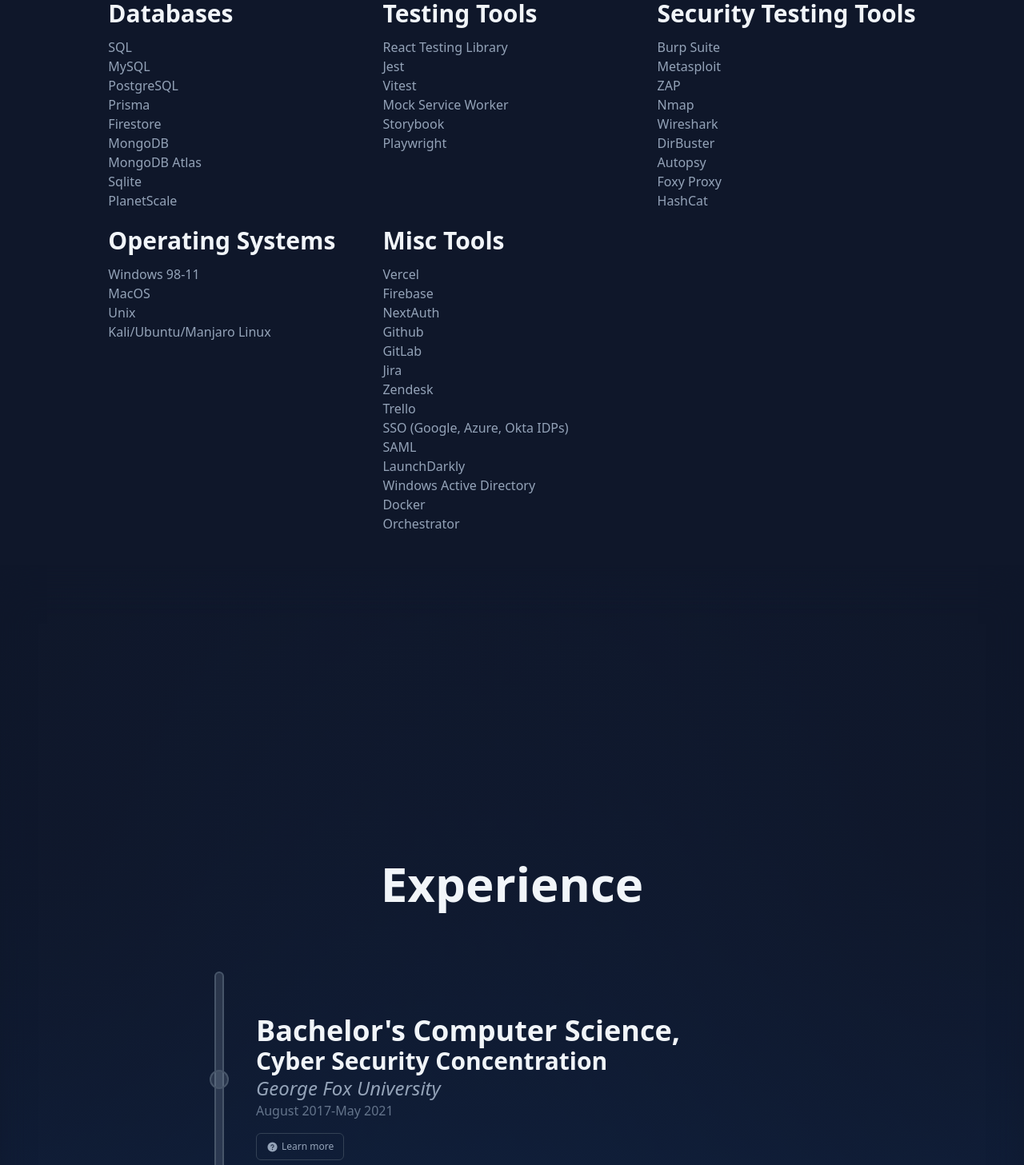
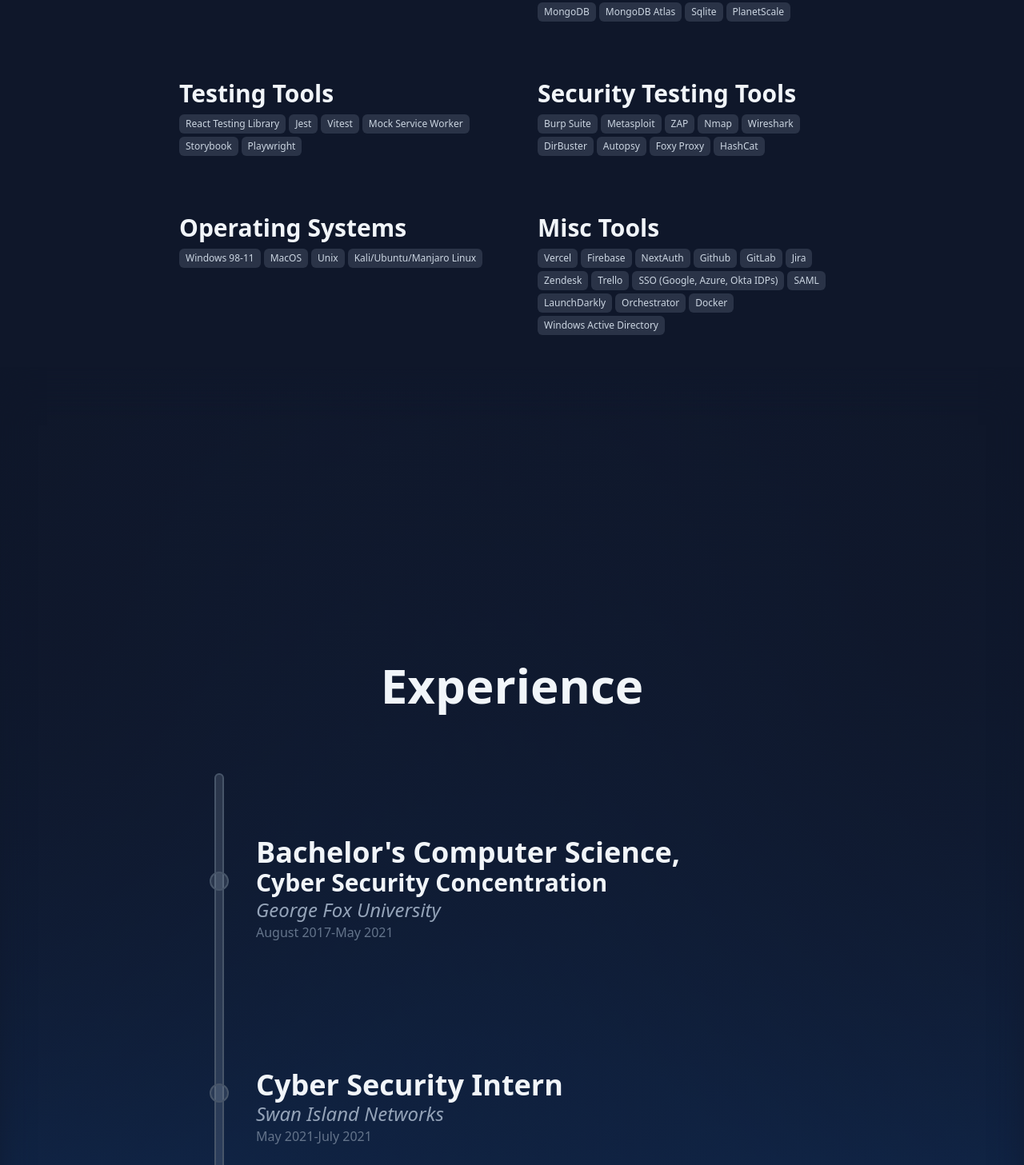
Before and after one commit to proctorinc/Portfolio, a React (Vite) app: page / in a window 1280 px wide. Shown: the part 2073-3530 px from the top of the page at 80% size. Built offline with nearby package versions, Linux system fonts and the light colour scheme; what prettier-plugin-tailwindcss would draw is missing.

Commit message:
Fixed skills, added tag

```diff
--- /dev/null
+++ b/src/components/Tag.tsx
@@ -0,0 +1,28 @@
+import { motion } from "framer-motion";
+import { ReactNode } from "react";
+
+type TagProps = {
+  children: ReactNode;
+  className?: string;
+};
+
+export const Tag = (props: TagProps) => {
+  const { children, className } = props;
+
+  return (
+    <motion.div
+      className={`w-fit select-none rounded-md bg-slate-400/20 py-1 px-2 text-xs text-slate-300 hover:bg-slate-400/50 ${className}`}
+      initial={{
+        scale: 1,
+      }}
+      whileHover={{
+        scale: 1.2,
+        transition: {
+          duration: 0.2,
+        },
+      }}
+    >
+      {children}
+    </motion.div>
+  );
+};
--- a/src/data/skills.json
+++ b/src/data/skills.json
@@ -93,9 +93,9 @@
       "SSO (Google, Azure, Okta IDPs)",
       "SAML",
       "LaunchDarkly",
-      "Windows Active Directory",
+      "Orchestrator",
       "Docker",
-      "Orchestrator"
+      "Windows Active Directory"
     ]
   }
 ]
--- a/src/sections/Experience/Experience.tsx
+++ b/src/sections/Experience/Experience.tsx
@@ -64,16 +64,6 @@
               <p className="text-md font-light text-slate-500">
                 {job.dateRange}
               </p>
-              <div className="pt-4">
-                <Button
-                  onClick={() =>
-                    alert("Please download Resume for this information")
-                  }
-                >
-                  <Question weight="fill" size={15} />
-                  <span>Learn more</span>
-                </Button>
-              </div>
             </motion.div>
           ))}
         </div>
--- a/src/sections/Skills/Skills.tsx
+++ b/src/sections/Skills/Skills.tsx
@@ -4,6 +4,7 @@
 import { ScaleAnimation } from "./components/ScaleAnimation";
 
 import SKILLS from "../../data/skills.json";
+import { Tag } from "../../components/Tag";
 
 type MainSectionProps = {
   innerRef: RefObject<HTMLDivElement>;
@@ -11,11 +12,6 @@
 
 export const Skills = (props: MainSectionProps) => {
   const { innerRef } = props;
-
-  const { scrollYProgress } = useScroll({
-    target: innerRef,
-    offset: ["start end", "end start"],
-  });
 
   return (
     <section
@@ -39,8 +35,8 @@
           ></motion.path>
         </svg>
       </div>
-      <h1 className="text-6xl font-extrabold">Skills</h1>
-      <div className="grid grid-cols-1 gap-5 p-10 sm:grid-cols-3">
+      <h1 className="pt-28 text-6xl font-extrabold">Skills</h1>
+      <div className="grid grid-cols-1 gap-16 p-10 sm:grid-cols-2">
         {SKILLS.map((column) => (
           <motion.div
             key={column.type}
@@ -57,14 +53,14 @@
               },
             }}
           >
-            <h2 className="text-3xl font-bold">{column.type}</h2>
-            <ol className="grid grid-cols-2 pt-3 sm:grid-cols-1">
+            <h2 className="py-2 text-3xl font-bold">{column.type}</h2>
+            <div className="flex w-full flex-wrap gap-1 sm:w-64 lg:w-96">
               {column.values.map((value) => (
-                <li className="pr-5 font-light text-slate-400" key={value}>
+                <Tag key={value} className="text-sm">
                   {value}
-                </li>
+                </Tag>
               ))}
-            </ol>
+            </div>
           </motion.div>
         ))}
       </div>
```
